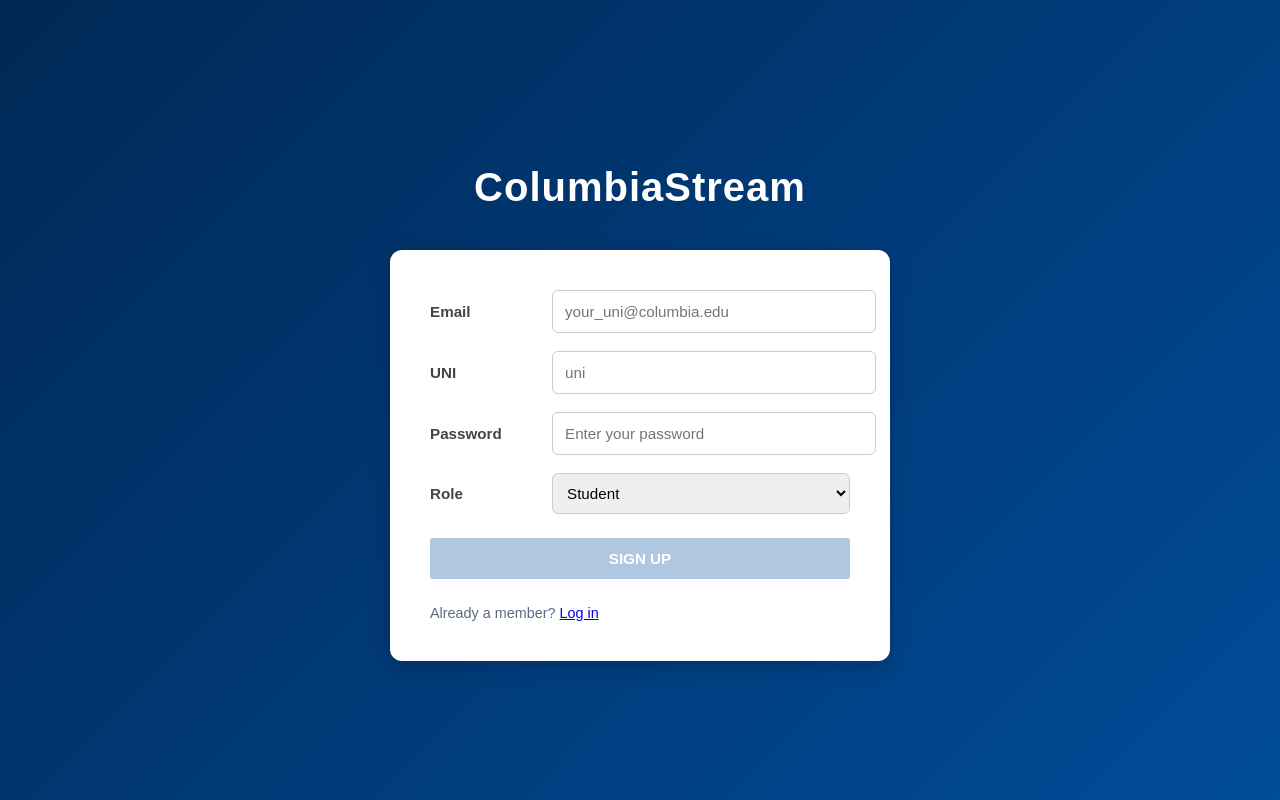
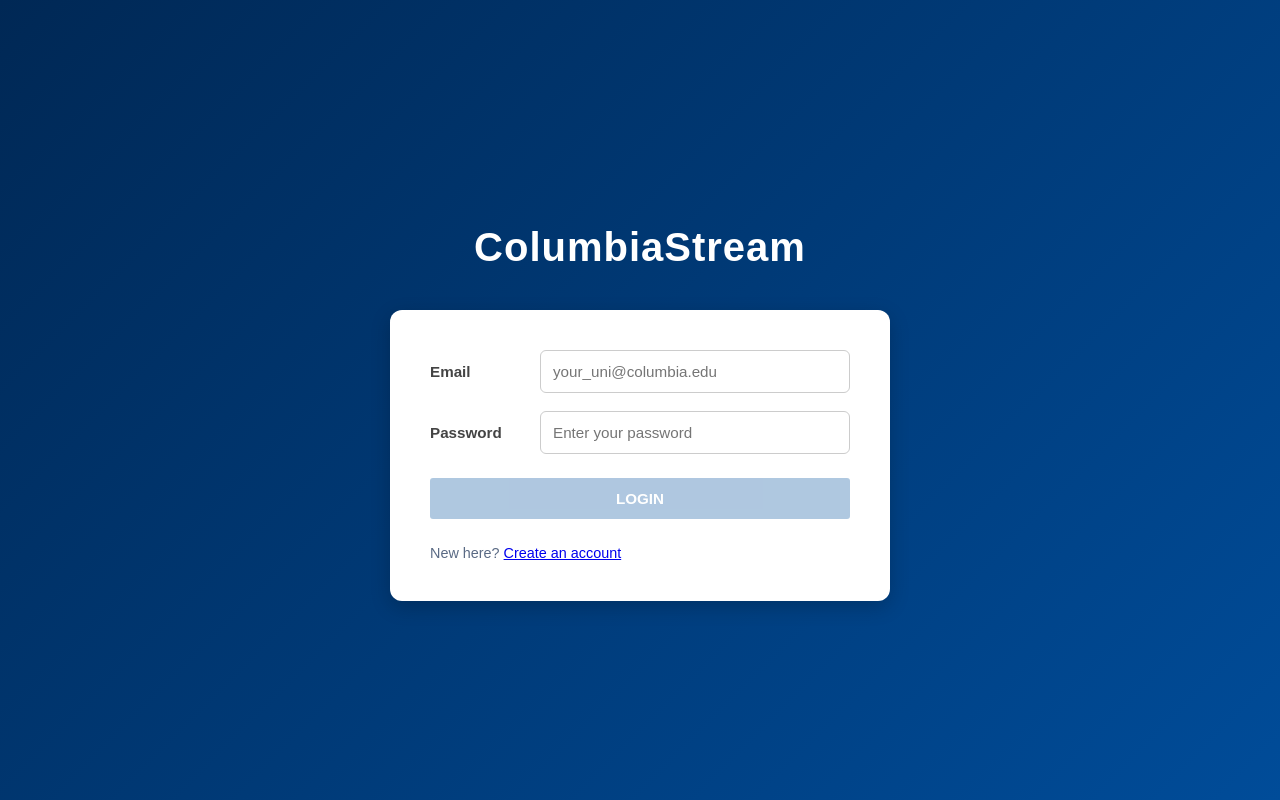
Before and after one commit to Columbia-Stream/UI, a React (Create React App) app: page /#/login in a window 1280 px wide. Before the commit this address led to /signup. Built offline with nearby package versions, Linux system fonts and the light colour scheme.

Commit message:
routes fixed

```diff
--- a/package.json
+++ b/package.json
@@ -2,6 +2,7 @@
   "name": "myapp",
   "version": "0.1.0",
   "private": true,
+  "homepage": ".",
   "dependencies": {
     "@testing-library/dom": "^10.4.1",
     "@testing-library/jest-dom": "^6.9.0",
--- a/src/App.js
+++ b/src/App.js
@@ -1,4 +1,4 @@
-import { BrowserRouter, Routes, Route, Navigate } from "react-router-dom";
+import { HashRouter, Routes, Route, Navigate } from "react-router-dom";
 import SignupPage from "./SignUpPage";
 import SignInPage from "./SignInPage";
 import Dashboard from "./Dashboard";
@@ -27,7 +27,7 @@ const DASHBOARD_ROUTES = [
 
 export default function App() {
   return (
-    <BrowserRouter>
+    <HashRouter>
       <Routes>
         {/* default → /signup */}
         <Route path="/" element={<Navigate to="/signup" replace />} />
@@ -71,6 +71,6 @@ export default function App() {
         />
 
       </Routes>
-    </BrowserRouter>
+    </HashRouter>
   );
 }
--- a/src/SignInPage.js
+++ b/src/SignInPage.js
@@ -1,5 +1,5 @@
 import { useState } from "react";
-import { useNavigate } from "react-router-dom";
+import { Link, useNavigate } from "react-router-dom";
 import { COMPOSITE_BASE_URL } from "./config";
 
 export default function SignInPage() {
@@ -168,7 +168,7 @@ export default function SignInPage() {
           </button>
 
           <div style={{ fontSize: ".9rem", color: "#5A6A84", marginTop: 8 }}>
-            New here? <a href="/signup">Create an account</a>
+            New here? <Link to="/signup">Create an account</Link>
           </div>
         </form>
       </div>
--- a/src/SignUpPage.js
+++ b/src/SignUpPage.js
@@ -1,5 +1,5 @@
 import { useState } from "react";
-import { useNavigate } from "react-router-dom";
+import { Link, useNavigate } from "react-router-dom";
 import { COMPOSITE_BASE_URL } from "./config";
 
 
@@ -199,7 +199,7 @@ export default function SignupPage() {
               marginTop: 8,
             }}
           >
-            Already a member? <a href="/login">Log in</a>
+            Already a member? <Link to="/login">Log in</Link>
           </div>
         </form>
       </div>
```
Also changed, not shown: 1 other file (tests, documents, lock files or other folders).
